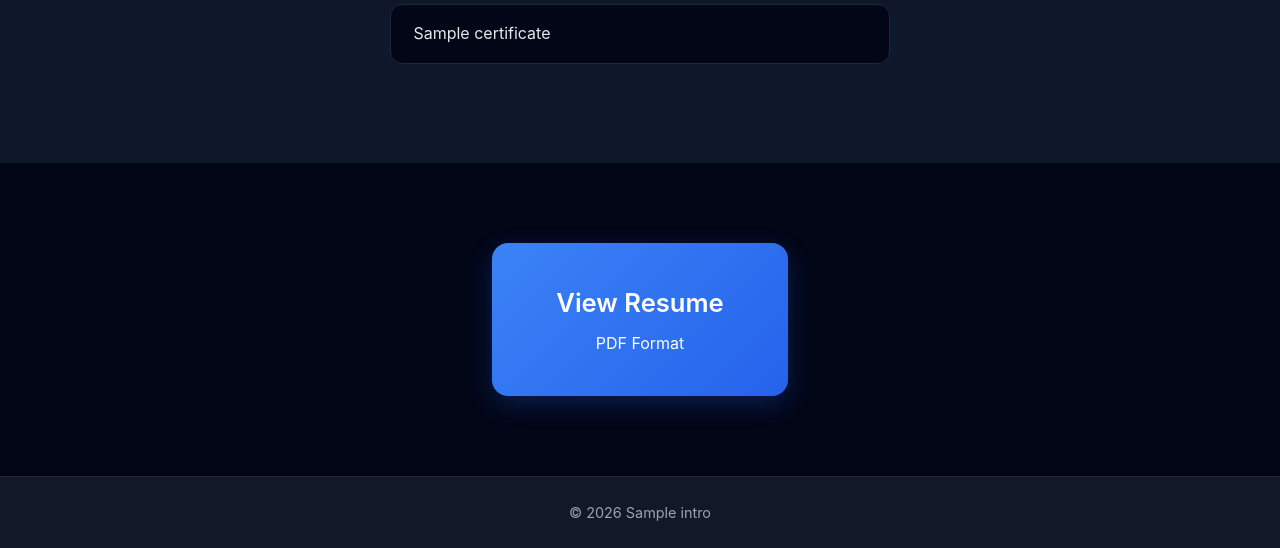
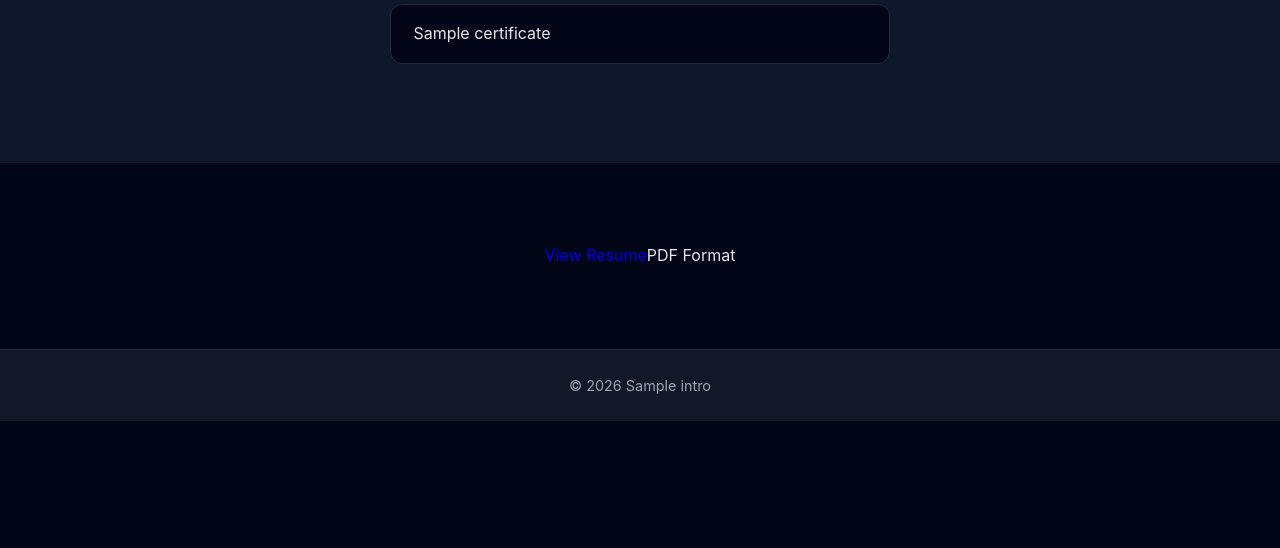
Before and after one commit to jeevithswarup/django-portfolio, a Django app: template My_portfolio/templates/My_portfolio/academics.html in a window 1280 px wide. Shown: the part 1369-1917 px from the top of the page. After the commit the page ends 1790 px from the top, so only its background shows below. Run offline with Django 5.2, Linux system fonts and the light colour scheme; the template is opened without the code that fills it: most values are stand-ins (such as "Sample title", 1, 10 or a date in 2020).

Commit message:
Final Update

```diff
--- a/My_portfolio/templates/My_portfolio/academics.html
+++ b/My_portfolio/templates/My_portfolio/academics.html
@@ -117,8 +117,13 @@
 {% if intro.resume_pdf %}
 <section id="resume" class="section alt-section">
     <div class="container resume-center">
-       <a href="{{ intro.resume_pdf.url }}?dl=1" class="resume-card" target="_blank">
-            <h3>View Resume</h3>
+       <!-- <a href="{{ intro.resume_pdf.url }}?dl=1" class="resume-card" target="_blank">
+            <h3>View Resume</h3> -->
+            <a href="https://docs.google.com/gview?url={{ intro.resume_pdf.url|urlencode }}&embedded=true"
+   target="_blank">
+   View Resume
+</a>
+
             <p>PDF Format</p>
         </a>
 
```
